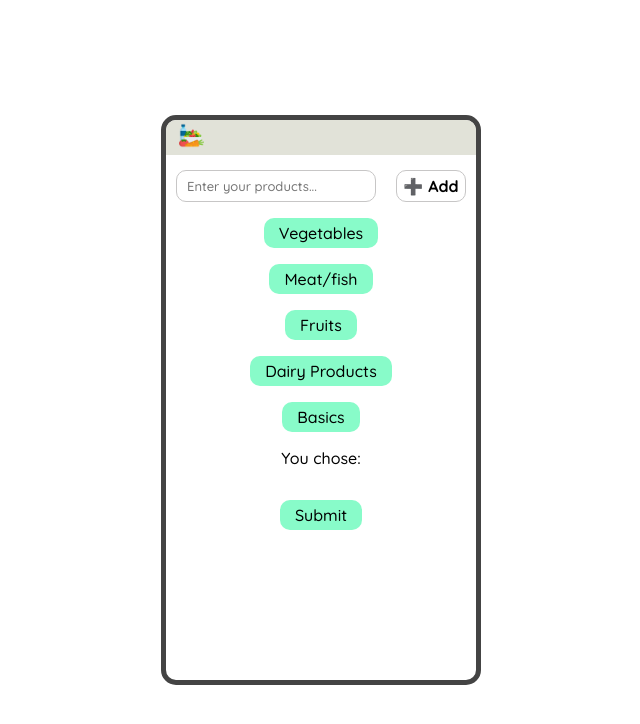
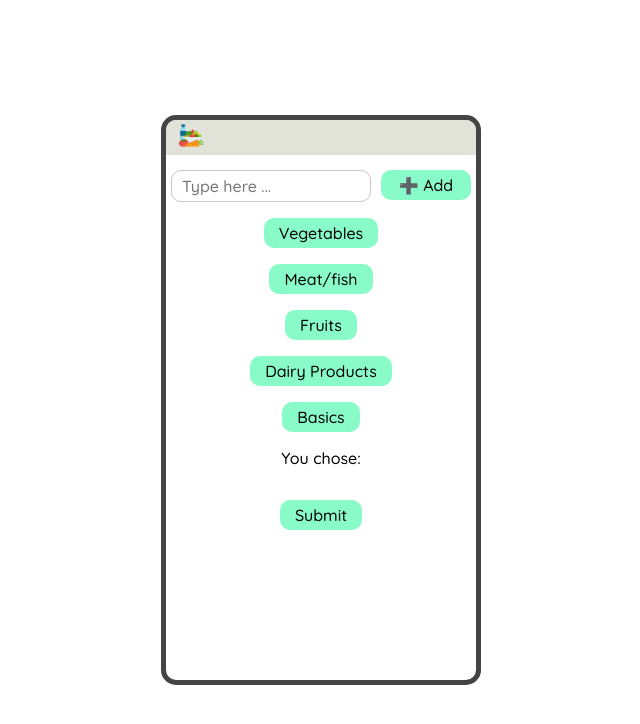
Before and after one commit to Makuzaza/recipe-app, a React (Vite) app: page / in a window 1280 px wide. Shown: the top 724 px of the page, without its empty margins (319-959 px from the left). Built offline with nearby package versions, Linux system fonts and the light colour scheme.

Commit message:
autocomplete of ingredients

```diff
--- a/src/components/Input.jsx
+++ b/src/components/Input.jsx
@@ -93,6 +93,27 @@ const categories = [
 function Input() {
   const [selectedCategory, setSelectedCategory] = useState(null);
   const [selectedItems, setSelectedItems] = useState([]);
+  const [input, setInput] = useState("");
+  const [suggestions, setSuggestoins] = useState([]);
+
+  const getSuggestions = async (input) => {
+    await fetch(
+      `https://api.spoonacular.com/food/ingredients/autocomplete?query=${input}&number=5&apiKey=bea3c85afe2346a6810cb7168710f978`
+    )
+      .then((res) => res.json())
+      .then((data) => {
+        setSuggestoins(data);
+      });
+  };
+
+  const suggestionHandler = (text) => {
+    console.log("text", text);
+
+    setInput(text);
+    console.log("afterClick", input);
+
+    setSuggestoins([]);
+  };
 
   const handleCategoryClick = (category) => {
     if (selectedCategory === category) {
@@ -120,8 +141,29 @@ function Input() {
 
   return (
     <div className={styles.inputContainer}>
-      <div className={styles.inputButton}>
-        <input type="text" placeholder="Enter your products..." />
+      <div className={styles.inputWithButton}>
+        <div>
+          <input
+            placeholder="Type here ..."
+            type="text"
+            onChange={(e) => {
+              setInput(e.target.value);
+              getSuggestions(e.target.value);
+            }}
+            value={input}
+          />
+          {suggestions &&
+            suggestions.map((suggestion, i) => (
+              <div
+                key={i}
+                className={styles.suggestion}
+                onClick={() => suggestionHandler(suggestion.name)}
+              >
+                {suggestion.name}
+              </div>
+            ))}
+        </div>
+
         <button>
           <span>➕</span> Add
         </button>
@@ -154,8 +196,10 @@ function Input() {
         <div className={styles.selectedItem}>
           {selectedItems.map((itemName, index) => (
             <div key={index}>
-             <button onClick={() => handleClose(itemName)}> {itemName}
-              ×</button>
+              <button onClick={() => handleClose(itemName)}>
+                {" "}
+                {itemName}×
+              </button>
             </div>
           ))}
         </div>
--- a/src/components/Input.module.css
+++ b/src/components/Input.module.css
@@ -48,12 +48,8 @@ img {
   justify-content: center;
   gap: 1rem;
 }
-.inputButton {
-  display: flex;
-  justify-content: space-around;
-  width: 100%;
-}
-.inputButton input {
+
+.inputWithButton input {
   width: 200px;
 }
 .inputButton button {
@@ -66,3 +62,24 @@ img {
   align-items: center;
   gap: 5px;
 }
+.suggestion {
+  border-left: 1px solid #444;
+  border-bottom: 1px solid #444;
+  border-right: 1px solid #444;
+  padding: 5px 10px;
+  border-radius: 10px;
+}
+.suggestion:hover {
+  background-color: #e3e2e2;
+  cursor: pointer;
+}
+
+.inputWithButton {
+  width: 100%;
+  display: flex;
+  justify-content: space-around;
+}
+.inputWithButton button {
+  width: 90px;
+  height: 30px;
+}
--- a/src/index.css
+++ b/src/index.css
@@ -36,7 +36,7 @@ input {
   padding: 5px 10px;
   border-radius: 10px;
   border: 1px solid #c7c6c6;
-  font-size: 13px;
+  font-size: inherit;
 }
 button {
   padding: 5px 15px;
```
